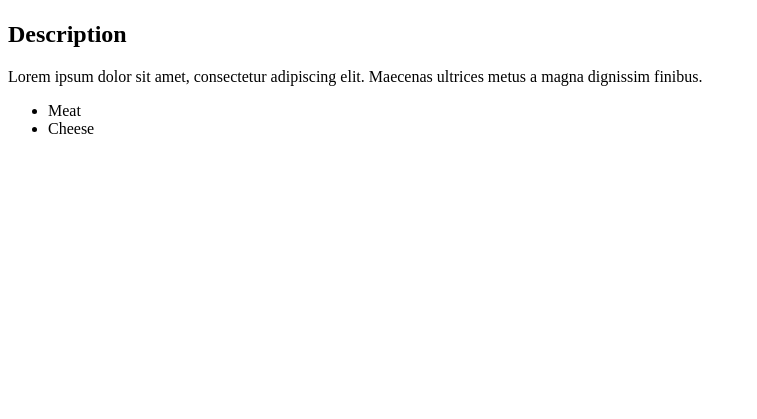
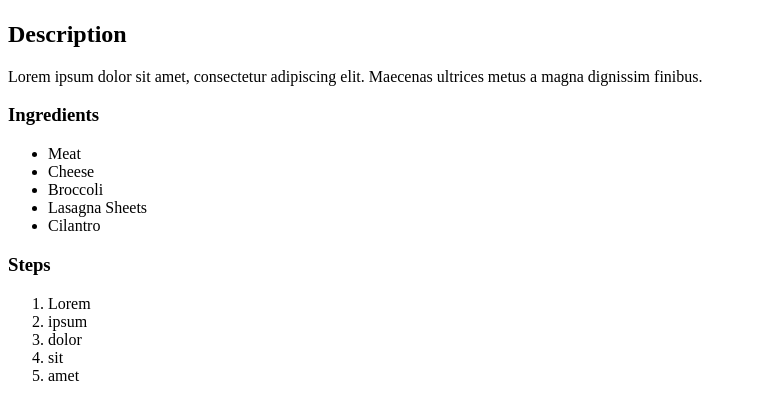
Before and after one commit to CleanChakra/odin-recipes, a plain HTML site: page recipes/lasagna.html in a window 1280 px wide. Shown: the part 99-518 px from the top of the page, without its empty margins (0-757 px from the left). Drawn offline with Linux system fonts and the light colour scheme.

Commit message:
finished lasagna.html added pizza.html

```diff
--- a/recipes/lasagna.html
+++ b/recipes/lasagna.html
@@ -10,9 +10,21 @@
       <h2>Description</h2>
       <p>Lorem ipsum dolor sit amet, consectetur adipiscing elit.
            Maecenas ultrices metus a magna dignissim finibus.</p>
+      <h3>Ingredients</h3>
       <ul>
           <li>Meat</li>
           <li>Cheese</li>
+          <li>Broccoli</li>
+          <li>Lasagna Sheets</li>
+          <li>Cilantro</li>
       </ul>
+      <h3>Steps</h3>
+      <ol>
+        <li>Lorem</li>
+        <li>ipsum</li>
+        <li>dolor</li>
+        <li>sit</li>
+        <li>amet</li>
+      </ol>
   </body>
 </html>
```
Also changed, not shown: recipes/pizza.html (added).
